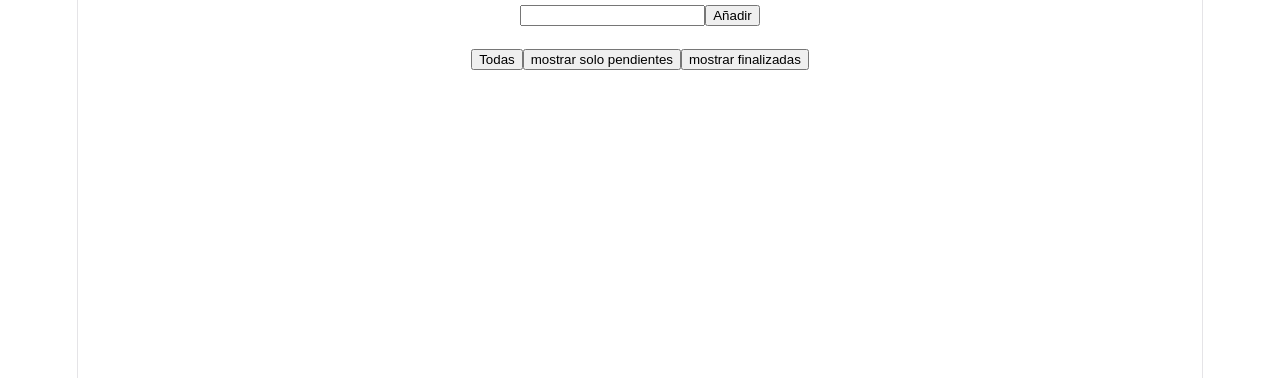
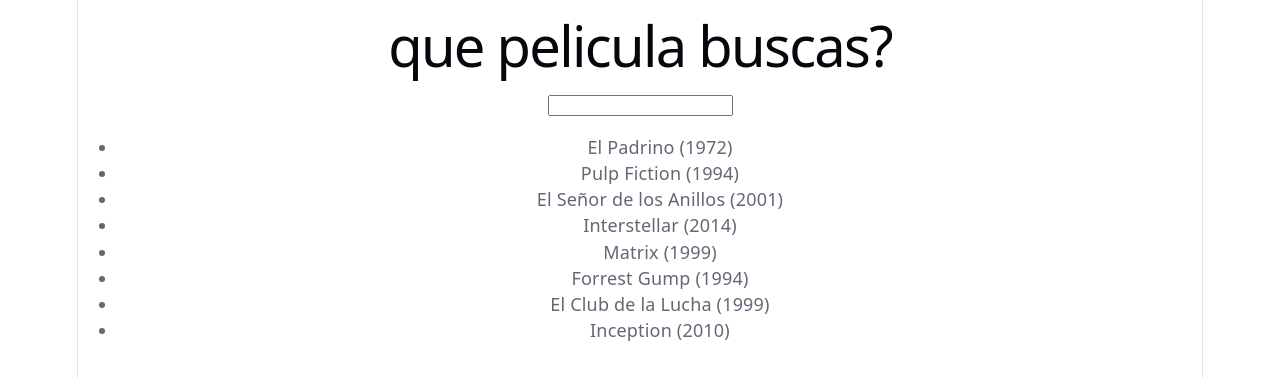
Before and after one commit to juanzafe/practice, a React (Vite) app: page / in a window 1280 px wide. Shown: the top 378 px of the page. Built offline with nearby package versions, Linux system fonts and the light colour scheme.

Commit message:
new solves

```diff
--- a/src/App.tsx
+++ b/src/App.tsx
@@ -1,4 +1,5 @@
 import { useState } from "react";
+import {BuscaPeli} from "./problems/pelis.jsx"
 
 type Task = { id: number; text: string; done: boolean };
 
@@ -32,7 +33,9 @@ function ToDoList(){
 
 
   return (
+
     <div>
+
       <input
         value={inputValue}
         onChange={(e)=> setInputValue(e.target.value)}/>
@@ -61,7 +64,7 @@ function ToDoList(){
 export default function App() {
     return (
         <div>
-            <ToDoList />
+            <BuscaPeli />
         </div>
     )
 }
--- /dev/null
+++ b/src/problems/pelis.jsx
@@ -0,0 +1,37 @@
+import {useState} from 'react';
+
+export function BuscaPeli (){
+    const [inputValue, setInputValue]= useState("")
+
+    const peliculasFiltradas = peliculas.filter(p =>
+  p.titulo.toLowerCase().includes(inputValue.toLowerCase())
+);
+
+
+    return (
+    <div>
+        <h1>que pelicula buscas?</h1>
+        <input
+        value={inputValue}
+        onChange={(e)=> setInputValue(e.target.value)}/>
+        {peliculasFiltradas.length===0 && <p>no hay peliculas</p>}
+        <ul>
+  {peliculasFiltradas.map(p => (
+    <li key={p.id}>{p.titulo} ({p.año})</li>
+  ))}
+</ul>
+    </div>
+    )
+}
+
+
+const peliculas = [
+  { id: 1, titulo: "El Padrino", año: 1972 },
+  { id: 2, titulo: "Pulp Fiction", año: 1994 },
+  { id: 3, titulo: "El Señor de los Anillos", año: 2001 },
+  { id: 4, titulo: "Interstellar", año: 2014 },
+  { id: 5, titulo: "Matrix", año: 1999 },
+  { id: 6, titulo: "Forrest Gump", año: 1994 },
+  { id: 7, titulo: "El Club de la Lucha", año: 1999 },
+  { id: 8, titulo: "Inception", año: 2010 },
+];
```
